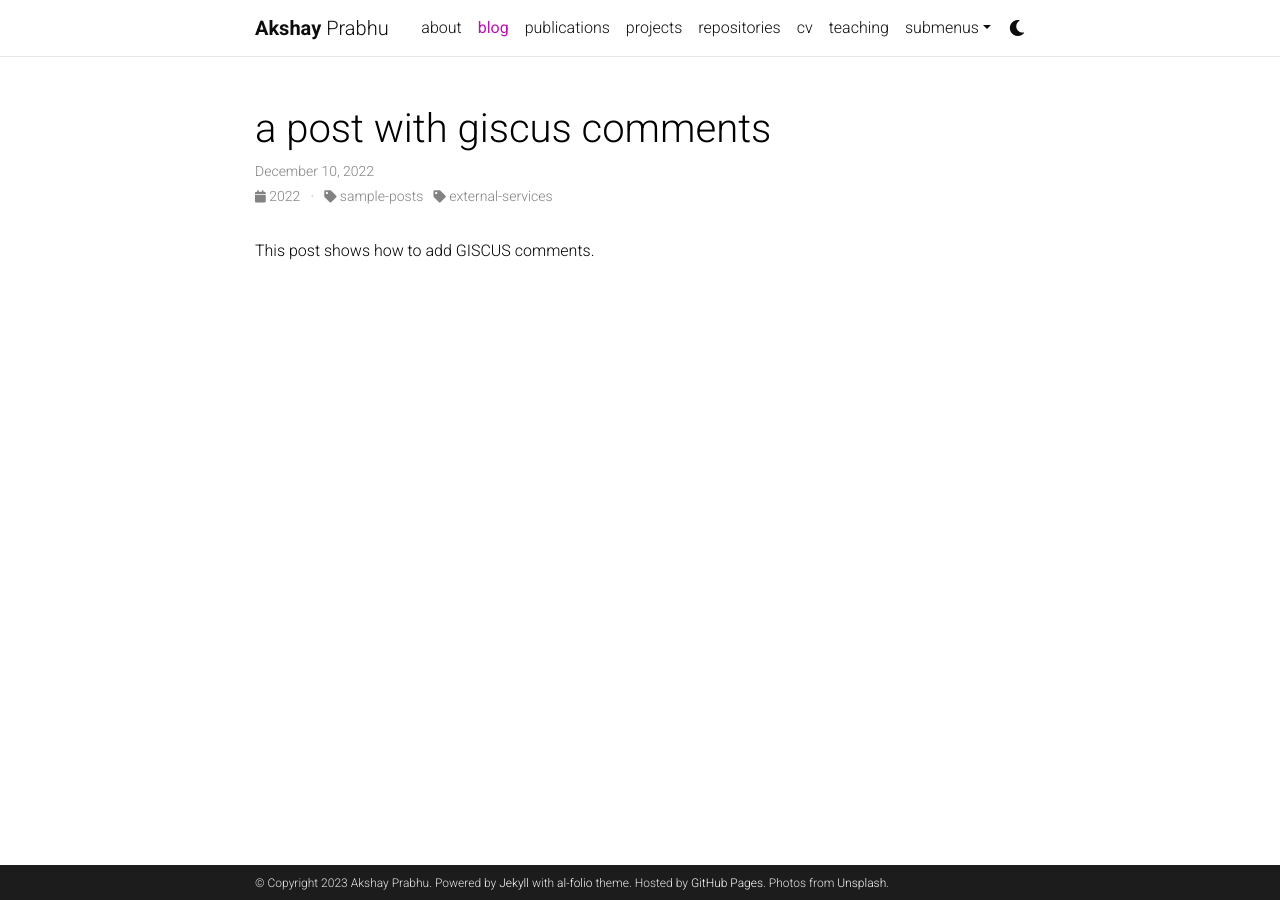
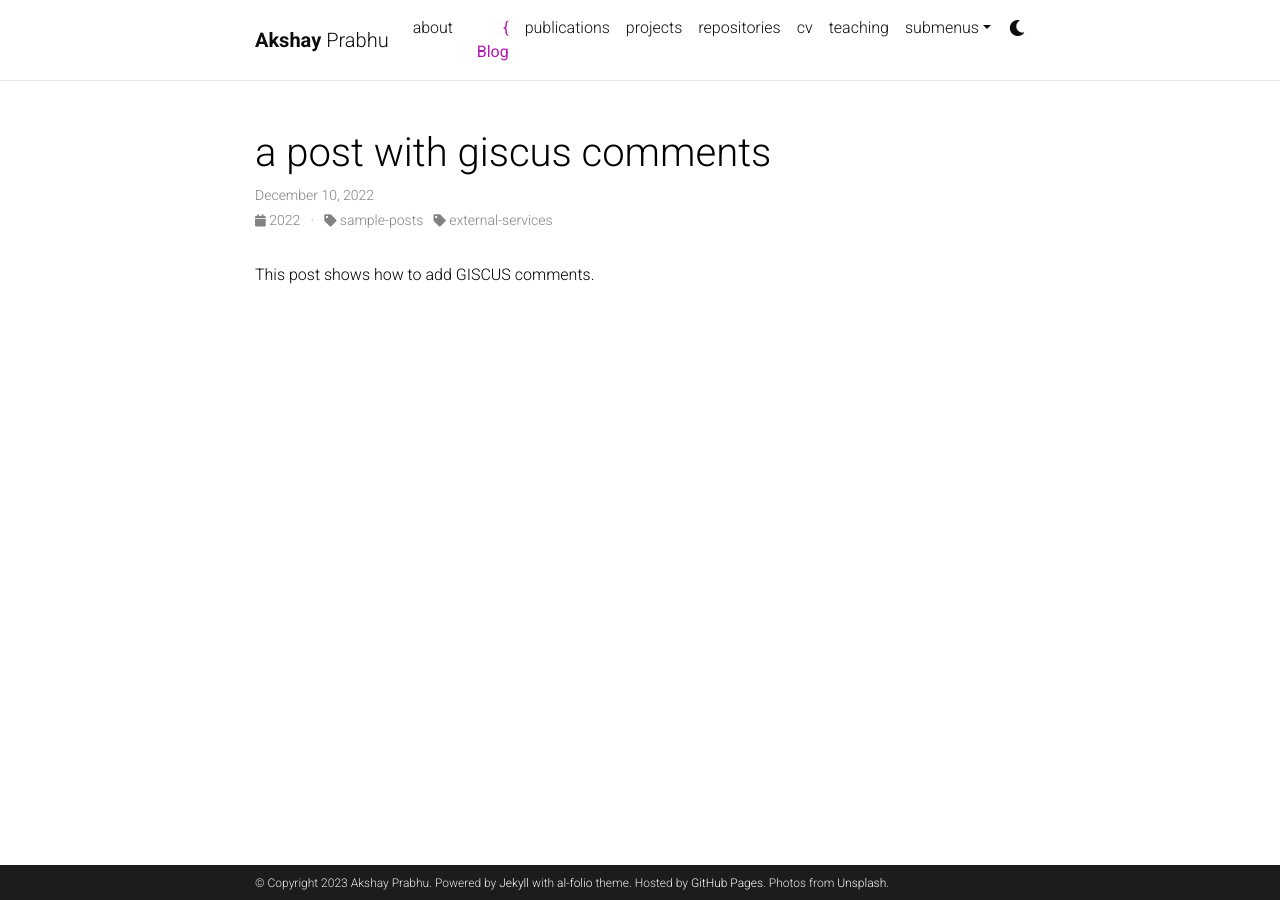
Before and after one commit to akshayprabhu200/stunning-invention, a Jekyll site: the page built from _posts/2022-12-10-giscus-comments.md, in a window 1280 px wide. Built offline with Jekyll 4.4.1, drawn with Linux system fonts in a browser that asks for light colours; emoji names are drawn with the system emoji font; comment, search, counter and statistics services are not loaded; a style sheet for code colours, icons or effects is not loaded.

Commit message:
Update header.html

```diff
--- a/_includes/header.html
+++ b/_includes/header.html
@@ -54,10 +54,8 @@
               {% if site.blog_nav_title %}
               <!-- Blog -->
               <li class="nav-item {% if page.url contains 'blog' %}active{% endif %}">
-                <a class="nav-link" href="{{ '/blog/' | relative_url }}">{{ site.blog_nav_title }}
-                  {%- if page.url contains 'blog' -%}
-                  <span class="sr-only">(current)</span>
-                  {%- endif -%}
+                <a class="nav-link" href="https://blog.akshayprabhu.dev">{
+                    Blog
                 </a>
               </li>
               {%- endif %}
```
